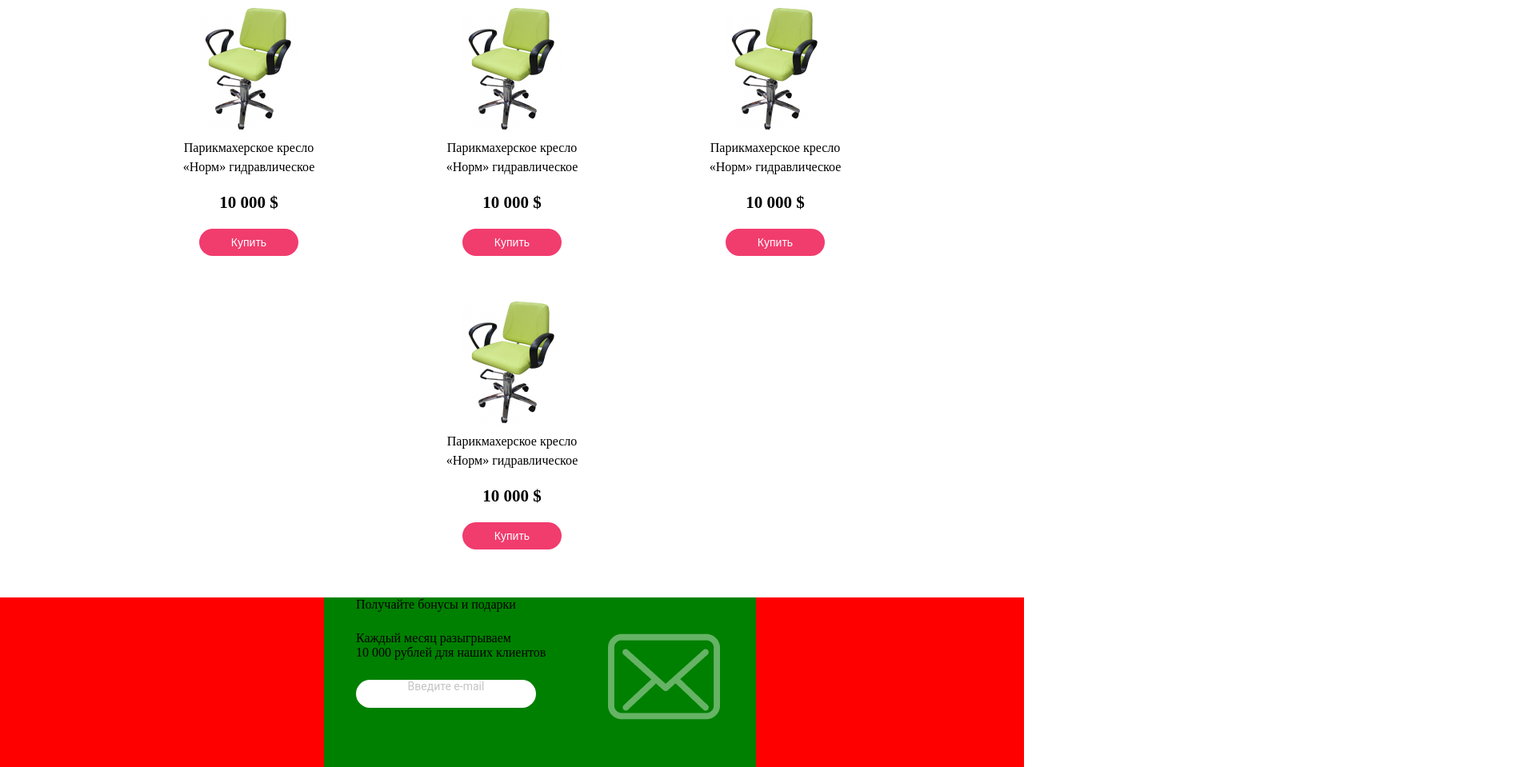
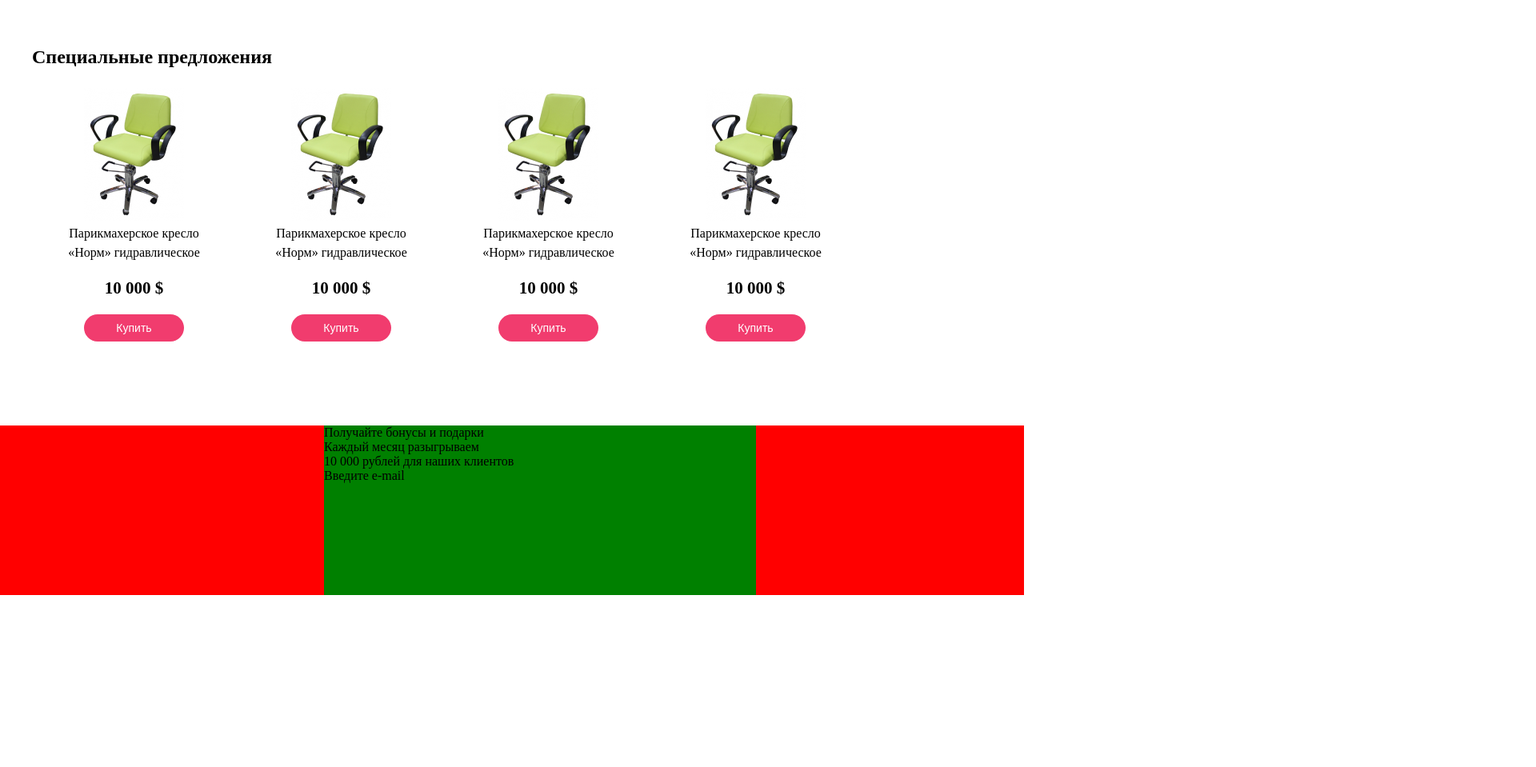
Before and after one commit to AlexChehov/F25GitHomeWork, a plain HTML site: page index.html in a window 1280 px wide. Shown: the part 804-1763 px from the top of the page at 80% size, 1920 px wide, since content can reach past the window. After the commit the page ends 1548 px from the top, so only its background shows below. Drawn offline with Linux system fonts and the light colour scheme.

Commit message:
Dz8_30092022

```diff
--- a/css/style.css
+++ b/css/style.css
@@ -17,16 +17,12 @@ html {
 
 .top_line {
     text-align: center;
-    width: 1920px;
     height: 50px;
     background: lightgrey;
 }
 
 .top_line_menu {
     width: 447px;
-    height: 17px;
-    left: 736px;
-    top: 17px;
     display: inline-block;
 }
 
@@ -154,14 +150,18 @@ html {
 }
 
 /* БЛОК№5 */
-.goods {
-    text-align: center;
+.goods{
+    padding: 80px 0;
+}
+.container_goods{
+    max-width: 1200px;
+    margin: auto;
 }
 
 .item {
     background: white;
     display: inline-block;
-    padding: 25px 65px;
+    padding: 25px 30px;
     text-align: center;
 }
 
@@ -205,6 +205,7 @@ html {
 }
 
 /* БЛОК№6 */
+
 .block6 {
     background: red;
 }
@@ -215,56 +216,3 @@ html {
     background: green;
     margin-left: 405px;
 }
-
-.subscribe {
-    /* display: inline-block; */
-    margin-left: 405px;
-    width: 540px;
-    height: 212px;
-    background: green;
-}
-
-.subscribe6_1 {
-    margin-left: 40px;
-    margin-top: 35px;
-    width: 250px;height: 17px;
-}
-.subscribe6_1_1{
-    margin-top: 35px;
-}
-.subscribe6_2 {
-    margin-top: 25px;
-    margin-left: 40px;
-}
-
-.button_bl6 {
-    margin-top: 25px;
-    margin-left: 40px;
-    background: #FFFFFF;
-    border-radius: 30px;
-    width: 225px;
-    height: 35px;
-}
-
-.text_button {
-    font-family: 'Roboto';
-    font-style: normal;
-    font-weight: 400;
-    font-size: 14px;
-    line-height: 16px;
-    text-align: center;
-
-    color: #C4C4C4;
-}
-.text_b_1{
-    margin-top: 9px;
-}
-
-.logo_block6 {
-    margin-left: 355px;
-    margin-top: -93px;
-}
-.logo_block6_1{
-    margin-left: 18px;
-    margin-top: -93px;
-}
--- a/index.html
+++ b/index.html
@@ -105,6 +105,7 @@
 
         <section class="goods">
             <div class="container_goods">
+                <h2 class="section-header">Специальные предложения</h2>
                 <div class="item">
                     <div class="item-image">
                         <img src="./images/logo1_Rectangle 4.png" alt="">
@@ -161,10 +162,12 @@
                         <button>Купить</button>
                     </div>
                 </div>
+            </div>
         </section>
 
         <!-- БЛОК№6 -->
         <section class="block6">
+
             <div class="block6_1">
                 <div class="subscribe6_1">
                     <div class="subscribe6_1_1">Получайте бонусы и подарки</div>
@@ -178,13 +181,13 @@
                         <div class="text_b_1">Введите e-mail</div>
                     </div>
                 </div>
-                <div class="logo_block6">
+                <!-- <div class="logo_block6">
                     <img src="./images/Vector1.png" alt="">
                     <div class="logo_block6_1">
                         <img src="./images/Vector2.png" alt="">
                     </div>
 
-                </div>
+                </div> -->
             </div>
             <!-- <div class="logo_block6_1">
                 <img src="./images/Vector2.png" alt="">
```
